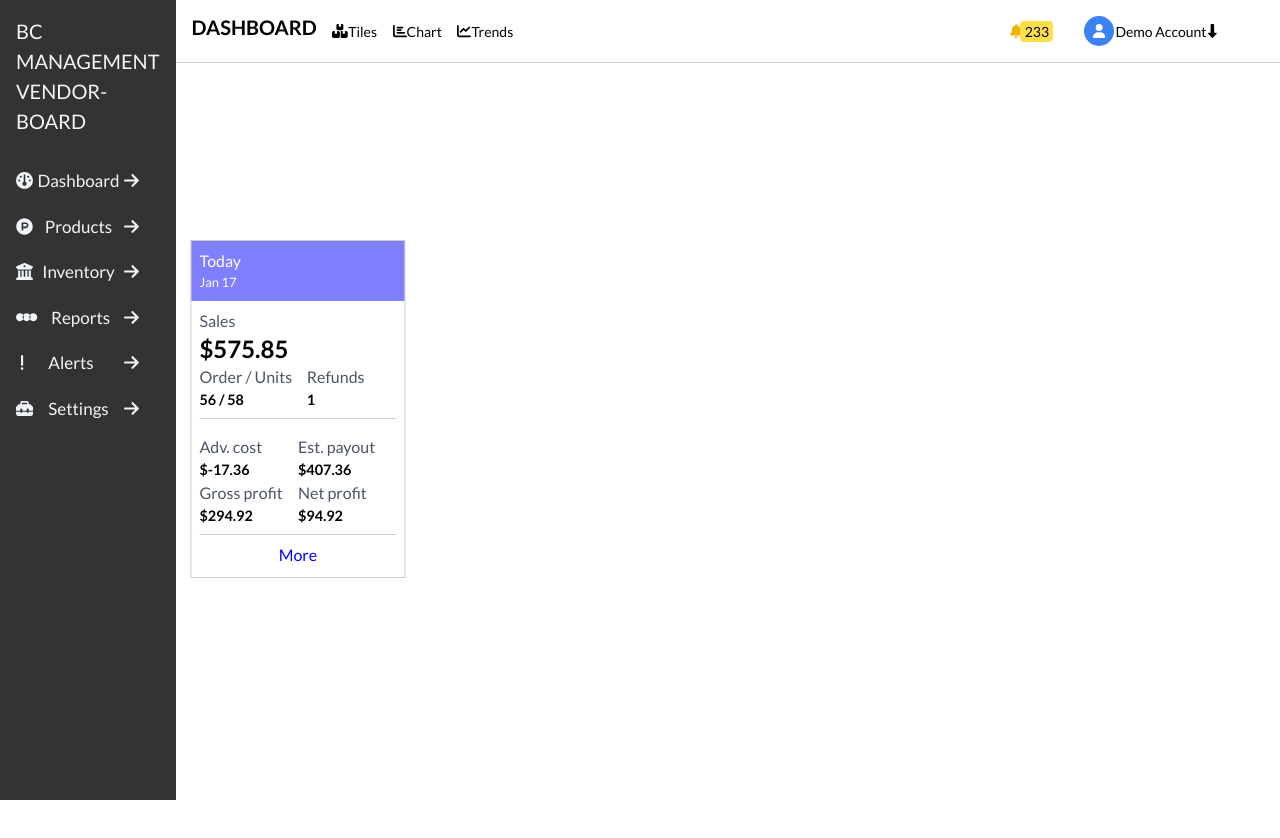
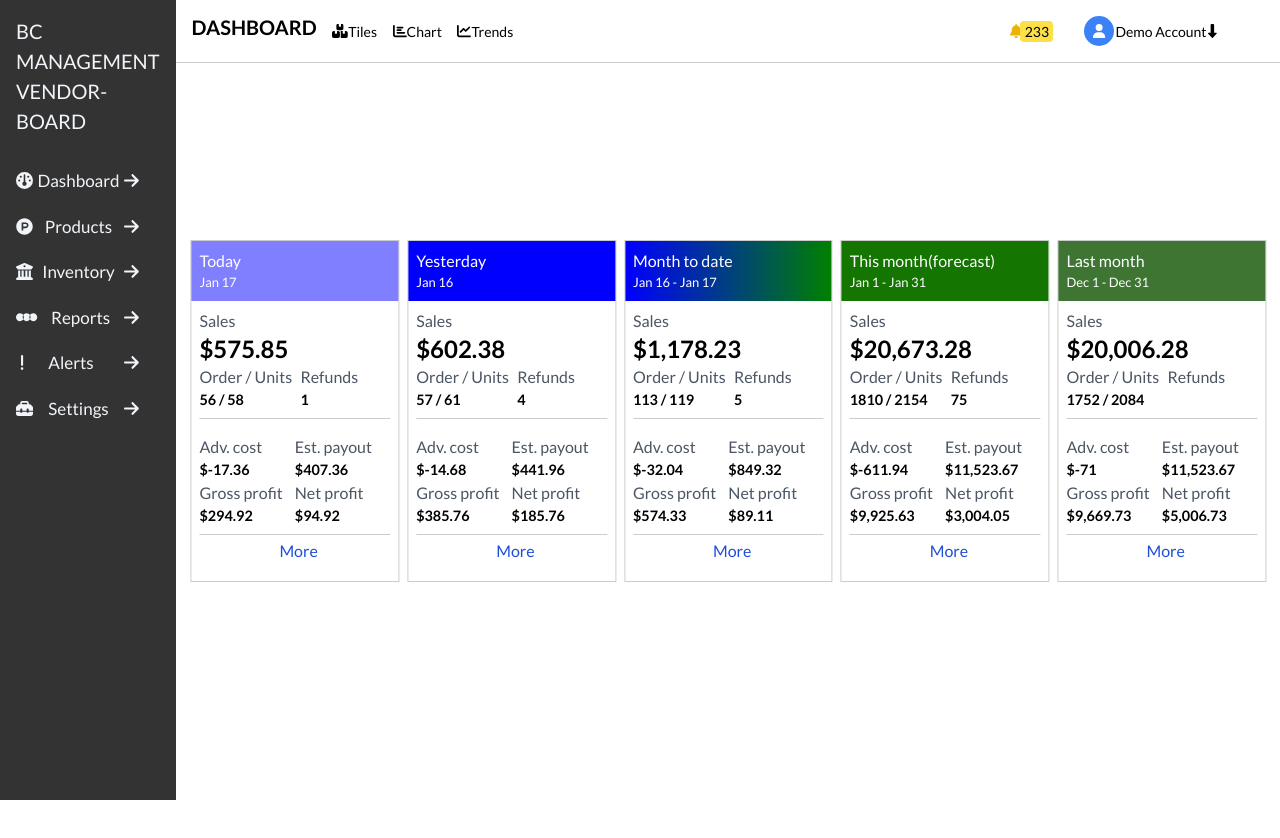
Before and after one commit to dkmakyer/admin-dashboard, a React (Vite) app: page / in a window 1280 px wide. Shown: the top 838 px of the page. Built offline with nearby package versions, Linux system fonts and the light colour scheme.

Commit message:
added extra KPI

```diff
--- a/src/components/sales-container/SalesContainer.css
+++ b/src/components/sales-container/SalesContainer.css
@@ -5,17 +5,19 @@
 }
 .sales-container{
     border: 1px solid rgba(0, 0, 0, 0.2);
-    z-index: -1;
+}
+.sales-container:hover{
+    border-bottom: 3px solid rgba(38, 0, 255);
 }
 .mini-middle, .mini-pricing{
     border-bottom: 1px solid rgba(0, 0, 0, 0.2);
 }
-.more-button{
-    color: blue;
+/* .more-button{
+
 }
 .more-button:hover{
     border-bottom: 3px solid rgba(38, 0, 255);
-}
+} */
 .first{
     background-color: rgba(0, 0, 255, 0.5);
 }
--- a/src/components/sales-container/SalesContainer.jsx
+++ b/src/components/sales-container/SalesContainer.jsx
@@ -1,7 +1,7 @@
 import { useState } from "react";
 import "./SalesContainer.css";
 import { FontAwesomeIcon } from "@fortawesome/react-fontawesome";
-import { faArrowDown, faCaretRight } from "@fortawesome/free-solid-svg-icons";
+import { faCaretRight } from "@fortawesome/free-solid-svg-icons";
 
 const SalesContainer = ({
   time,
@@ -16,14 +16,11 @@ const SalesContainer = ({
   gross,
   net,
 }) => {
-    const [activeItem , setActiveItem] = useState(null);
+  const [display, setDisplay] = useState(false);
 
-  const toggleActive = (item) => {
-    if(activeItem == item){
-        setActiveItem(null);
-    }else{
-        setActiveItem(item);
-    }
+  const toggleDisplay = () => {
+    setDisplay((prev) => !prev);
+    // alert("triggered");
   };
 
   const currentDate = new Date().toLocaleDateString();
@@ -102,15 +99,18 @@ const SalesContainer = ({
             <h4 className="text-[0.9rem] font-bold">${net}</h4>
           </div>
         </div>
-      </div>
         <button
-        className="more-button text-blue-700 pb-[10px]"
-        onClick={() => toggleActive(time)}
+          className="more-button pt-[0.2rem] pl-[5rem] text-blue-700 pb-[10px]"
+          onClick={toggleDisplay}
         >
           More
         </button>
-      {
-        activeItem === time ? (        <div className="details-container absolute flex flex-col p-2 w-[100%] ">
+      </div>
+      {display && (
+        <div
+          onClick={toggleDisplay}
+          className="details-container absolute flex flex-col p-2 w-[100%] translate-y-[15px] translate-x-[-15px]"
+        >
           <div className="details-date mb-[0.5rem]">
             <h2>{time}</h2>
             <p className="text-[12px] border-b-2">{currentDate}</p>
@@ -126,8 +126,8 @@ const SalesContainer = ({
               ))}
             </ul>
           </div>
-          </div>) : null
-      }
+        </div>
+      )}
     </div>
   );
 };
--- a/src/pages/dashboard/Dashboard.jsx
+++ b/src/pages/dashboard/Dashboard.jsx
@@ -7,10 +7,10 @@ const Dashboard = () => {
     <>
       <div className="dashboard-container p-2 flex flex-row gap-2">
       <SalesContainer time="Today" date="Jan 17" bg="first" sales="575.85" orders="56" units="58" refunds="1" cost="17.36" payout="407.36" gross="294.92" net="94.92"/>
-      {/* <SalesContainer time="Yesterday" date="Jan 16" bg="second" sales="602.38" orders="57" units="61" refunds="4" cost="14.68" payout="441.96" gross="385.76" net="185.76"/>
+      <SalesContainer time="Yesterday" date="Jan 16" bg="second" sales="602.38" orders="57" units="61" refunds="4" cost="14.68" payout="441.96" gross="385.76" net="185.76"/>
       <SalesContainer time="Month to date" date="Jan 16 - Jan 17" bg="third" sales="1,178.23" orders="113" units="119" refunds="5" cost="32.04" payout="849.32" gross="574.33" net="89.11"/>
       <SalesContainer time="This month(forecast)" date="Jan 1 - Jan 31" bg="forth" sales="20,673.28" orders="1810" units="2154" refunds="75" cost="611.94" payout="11,523.67" gross="9,925.63" net="3,004.05"/>
-      <SalesContainer time="Last month" date="Dec 1 - Dec 31" bg="fifth" sales="20,006.28" orders="1752" units="2084" refunds="" cost="71" payout="11,523.67" gross="9,669.73" net="5,006.73"/> */}
+      <SalesContainer time="Last month" date="Dec 1 - Dec 31" bg="fifth" sales="20,006.28" orders="1752" units="2084" refunds="" cost="71" payout="11,523.67" gross="9,669.73" net="5,006.73"/>
       </div>
     </>
   )
```
Lines whose indentation alone changed are shown as unchanged.
